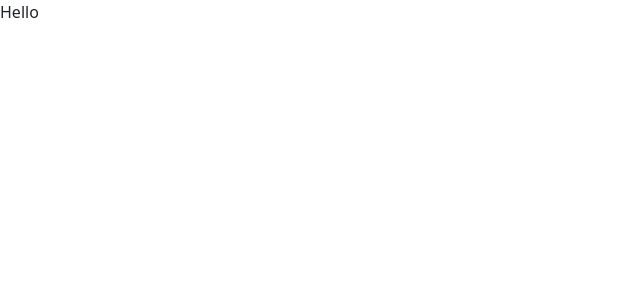
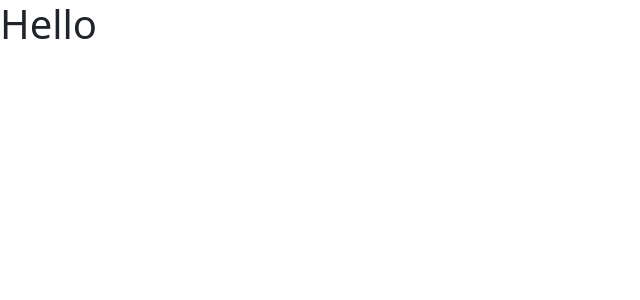
Before and after one commit to IsPure/ido-frontend, a React (Create React App) app: page / in a window 1280 px wide. Shown: the top 300 px of the page, without its empty margins (0-640 px from the left). Built offline with nearby package versions, Linux system fonts and the light colour scheme.

Commit message:
installing packages for react router, and axios; mkdir pages and the files inside pages

```diff
--- a/package.json
+++ b/package.json
@@ -7,9 +7,11 @@
     "@testing-library/jest-dom": "^5.16.5",
     "@testing-library/react": "^13.4.0",
     "@testing-library/user-event": "^14.4.3",
+    "axios": "^1.2.5",
     "react": "^18.2.0",
     "react-dom": "^18.2.0",
     "react-redux": "^8.0.5",
+    "react-router-dom": "^6.8.0",
     "react-scripts": "5.0.1",
     "web-vitals": "^2.1.4"
   },
--- a/src/App.js
+++ b/src/App.js
@@ -1,5 +1,9 @@
 const App = () => {
-  return <div>Hello</div>;
+  return (
+    <div>
+      <h1>Hello</h1>
+    </div>
+  );
 };
 
 export default App;
```
Also changed, not shown: src/pages/dashboard.js (added), src/pages/home.js (added), src/pages/login.js (added), src/pages/register.js (added), 1 other file (tests, documents, lock files or other folders).
